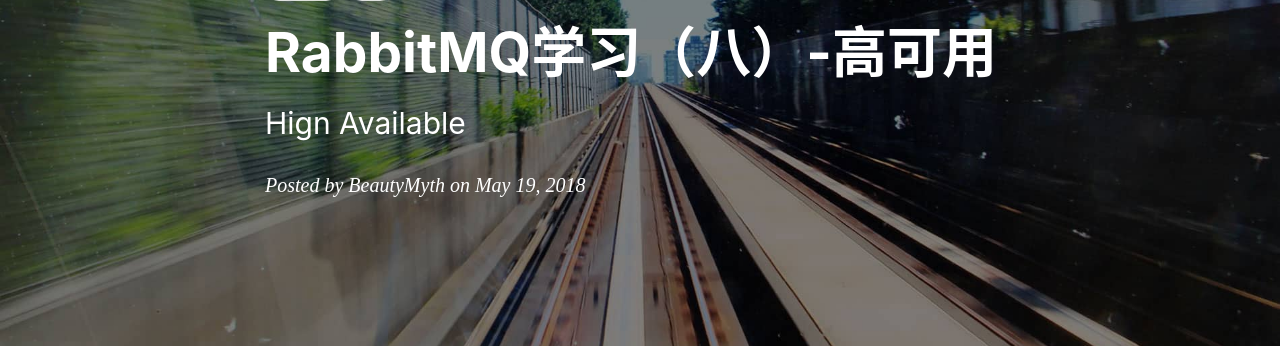
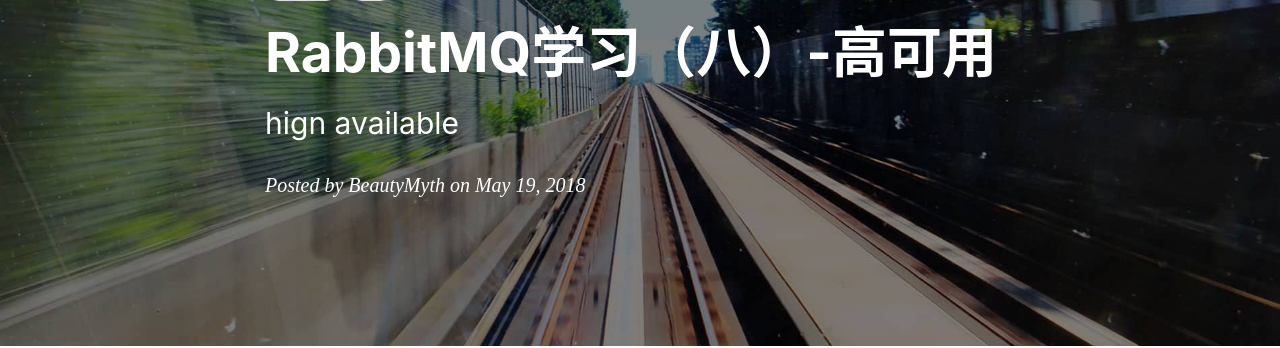
Before and after one commit to xuanxuan2016/xuanxuan2016.github.io, a Jekyll site: the page built from _posts/2018-05-18-8-rabbitmq-study-HignAvailable.md, in a window 1280 px wide and 900 px high. Shown: the part 177-525 px from the top of the window. Built offline with Jekyll 4.4.1, drawn with Linux system fonts in a browser that asks for light colours; nearby versions of some CDN libraries; comment, search, counter and statistics services are not loaded.

```diff
--- a/_posts/2018-05-18-8-rabbitmq-study-HignAvailable.md
+++ b/_posts/2018-05-18-8-rabbitmq-study-HignAvailable.md
@@ -1,7 +1,7 @@
 ---
 layout:     post
 title:      "RabbitMQ学习（八）-高可用"
-subtitle:   "Hign Available"
+subtitle:   "hign available"
 date:       2018-05-19 20:50
 author:     "BeautyMyth"
 header-img: "img/post-bg-2015.jpg"
@@ -24,7 +24,7 @@ tags:
 为了保证RabbitMQ服务器的可用性，线上环境一般都使用镜像集群，当集群中某些节点不可用时，集群还是可以工作的。
 </p>
 
-[镜像集群搭建方法]()
+[镜像集群搭建方法](https://xuanxuan2016.github.io/2018/05/18/7-rabbitmq-study-Cluster/#%E9%95%9C%E5%83%8F%E9%9B%86%E7%BE%A4)
 
 ## 生产者
 
```
